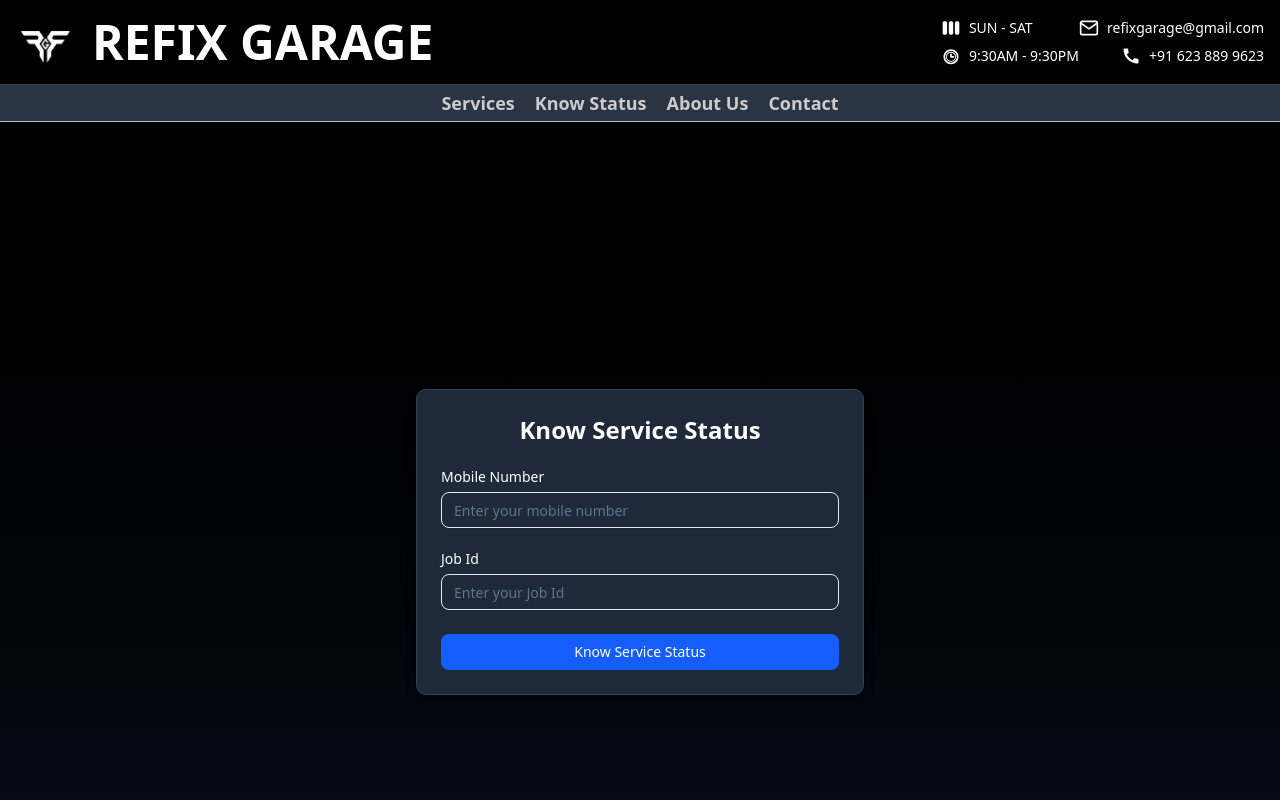
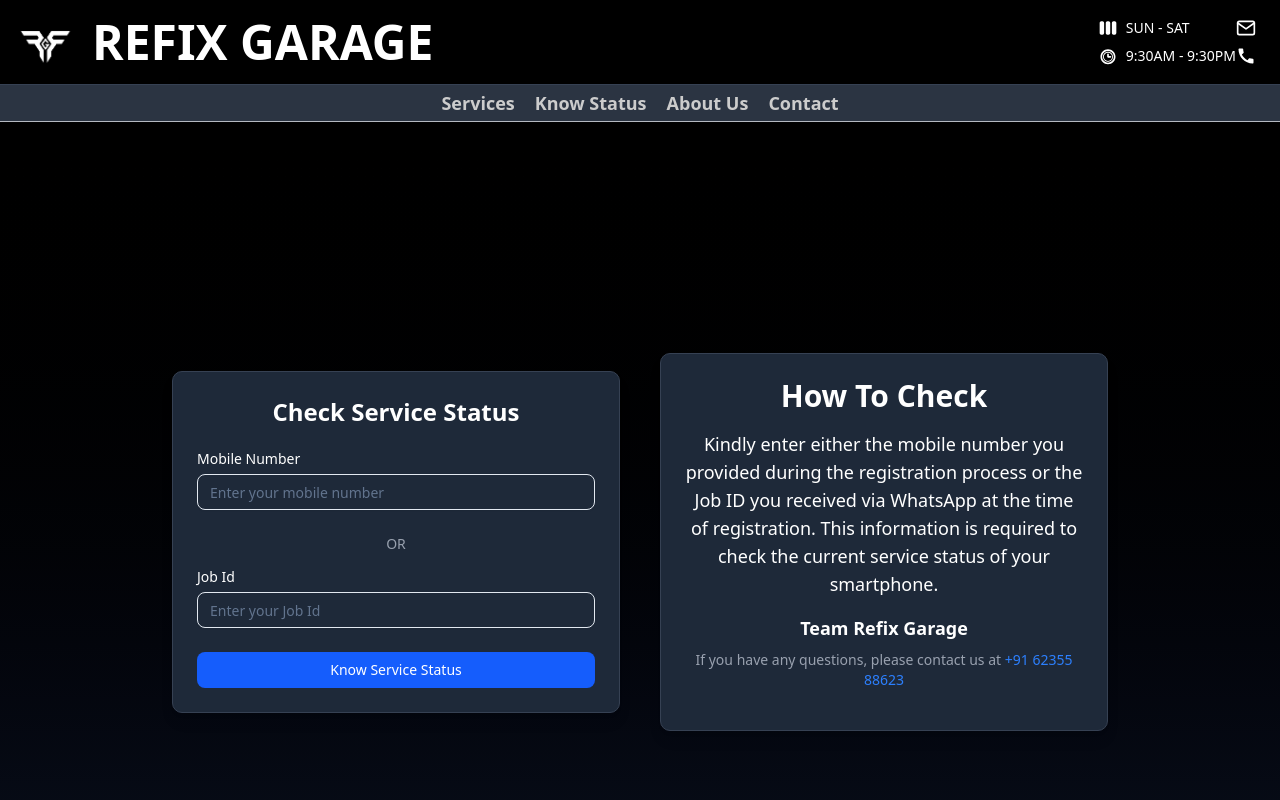
Before and after one commit to Ananthu-M-A/RefixGarage-Service-Center-Management-WebApp-NextJS, a Next.js app: page / in a window 1280 px wide. Both pictures are taken after a click on the button "Know Status". Shown: the top 800 px of the page. Built offline with nearby package versions, Linux system fonts and the light colour scheme.

Commit message:
Updated CheckStatus Component to Enhance User Guidance with Additional instructions. Refined Footer and Header Components to Utilize Environment Variables for Social Media and Contact Links.

```diff
--- a/components/CheckStatus.tsx
+++ b/components/CheckStatus.tsx
@@ -57,12 +57,12 @@ function CheckStatus() {
   return (
     <section
       id="check-status"
-      className="w-full px-4 min-h-screen flex justify-center items-center bg-transparent text-white"
+      className="w-full px-4 min-h-screen flex flex-wrap gap-10 justify-center items-center bg-transparent text-white"
     >
       <div className="bg-gray-800 w-full max-w-md border border-gray-700 rounded-lg shadow-lg p-6">
         <div className="mb-6">
           <h2 className="text-center text-2xl font-bold text-white">
-            Know Service Status
+            Check Service Status
           </h2>
         </div>
         <Form {...form}>
@@ -80,6 +80,7 @@ function CheckStatus() {
                 </FormItem>
               )}
             />
+            <p className="text-center text-sm text-gray-400 mb-4">OR</p>
             <FormField
               control={form.control}
               name="rfid"
@@ -102,6 +103,25 @@ function CheckStatus() {
           </form>
         </Form>
       </div>
+      <div className="bg-gray-800 w-full max-w-md border border-gray-700 rounded-lg shadow-lg p-6">
+        <h3 className="text-3xl font-bold text-center mb-4">How To Check</h3>
+        <p className="text-center mb-4 text-lg">
+          Kindly enter either the mobile number you provided during the
+          registration process or the Job ID you received via WhatsApp at the
+          time of registration. This information is required to check the
+          current service status of your smartphone.
+        </p>
+        <p className="text-center font-bold text-lg mb-2">Team Refix Garage</p>
+        <p className="text-center text-sm text-gray-400 mb-4">
+          If you have any questions, please contact us at{" "}
+          <a
+            href="tel:+9196235588623"
+            className="text-blue-500 hover:underline"
+          >
+            +91 62355 88623
+          </a>
+        </p>
+      </div>
     </section>
   );
 }
--- a/components/Footer.tsx
+++ b/components/Footer.tsx
@@ -16,7 +16,7 @@ function Footer() {
         <div className="flex justify-center items-center space-x-5 mt-2">
           <Link
             aria-label="Whatsapp"
-            href="https://wa.me/+916238855623"
+            href={process.env.NEXT_PUBLIC_WHATSAPP_LINK as string}
             target="_blank"
             rel="noopener noreferrer"
           >
@@ -24,7 +24,7 @@ function Footer() {
           </Link>
           <Link
             aria-label="Instagram"
-            href="https://www.instagram.com/refix_garage/"
+            href={process.env.NEXT_PUBLIC_INSTA_LINK as string}
             target="_blank"
             rel="noopener noreferrer"
           >
@@ -32,7 +32,7 @@ function Footer() {
           </Link>
           <Link
             aria-label="Email"
-            href="mailto:refixgarage@gmail.com"
+            href={`mailto:${process.env.NEXT_PUBLIC_EMAIL as string}`}
             target="_blank"
             rel="noopener noreferrer"
           >
@@ -40,7 +40,7 @@ function Footer() {
           </Link>
           <Link
             aria-label="Phone"
-            href="tel:+916238855623"
+            href={`tel:${process.env.NEXT_PUBLIC_CONTACT_NUMBER as string}`}
             target="_blank"
             rel="noopener noreferrer"
           >
--- a/components/Header.tsx
+++ b/components/Header.tsx
@@ -45,22 +45,30 @@ function Header({ user }: { user: string }) {
                   <div
                     className="flex items-center space-x-2 cursor-pointer"
                     onClick={() =>
-                      navigator.clipboard.writeText("refixgarage@gmail.com")
+                      navigator.clipboard.writeText(
+                        process.env.NEXT_PUBLIC_EMAIL as string
+                      )
                     }
                     title="Click to copy email"
                   >
                     <FiMail className="text-xl" />
-                    <span className="text-sm">refixgarage@gmail.com</span>
+                    <span className="text-sm">
+                      {process.env.NEXT_PUBLIC_EMAIL as string}
+                    </span>
                   </div>
                   <div
                     className="flex items-center space-x-2 cursor-pointer"
                     onClick={() =>
-                      navigator.clipboard.writeText("+91 623 889 9623")
+                      navigator.clipboard.writeText(
+                        process.env.NEXT_PUBLIC_CONTACT_NUMBER as string
+                      )
                     }
                     title="Click to copy phone number"
                   >
                     <MdCall className="text-xl" />
-                    <span className="text-sm">+91 623 889 9623</span>
+                    <span className="text-sm">
+                      {process.env.NEXT_PUBLIC_CONTACT_NUMBER as string}
+                    </span>
                   </div>
                 </>
               ) : (
```
